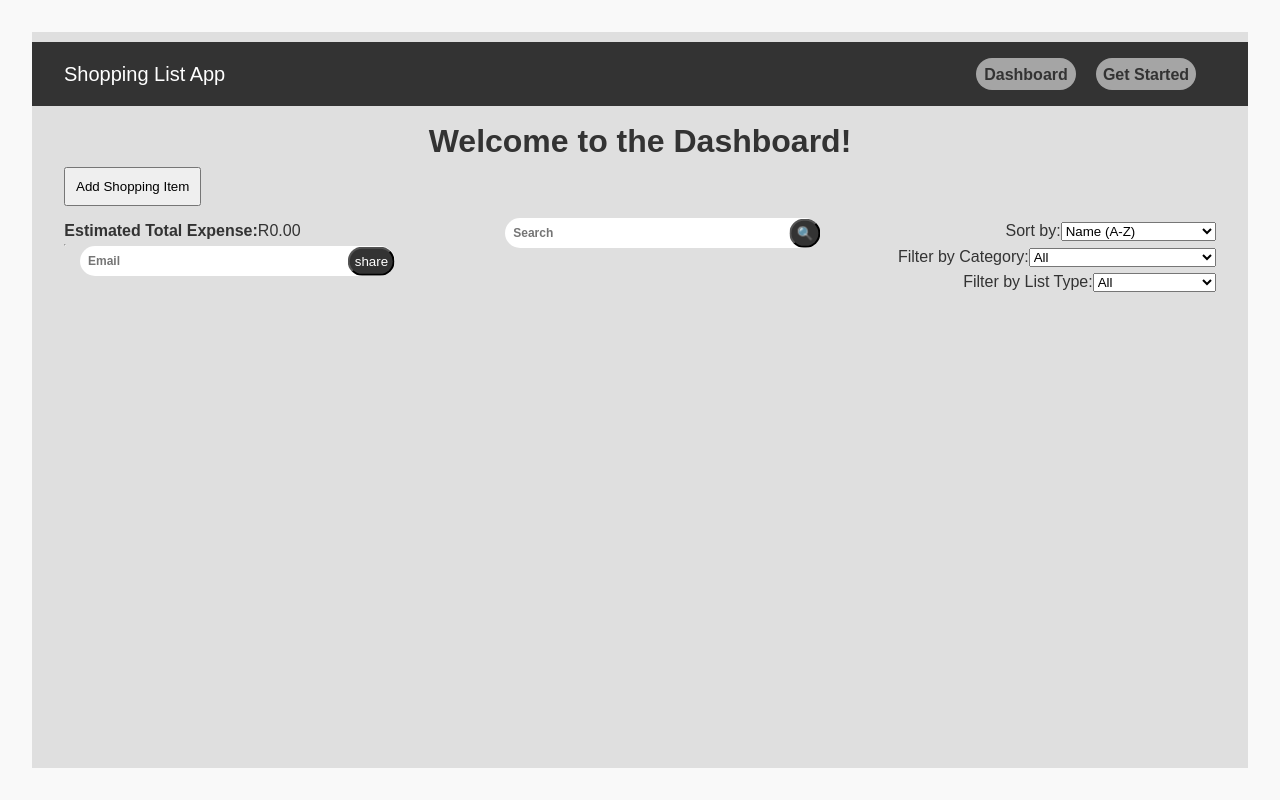
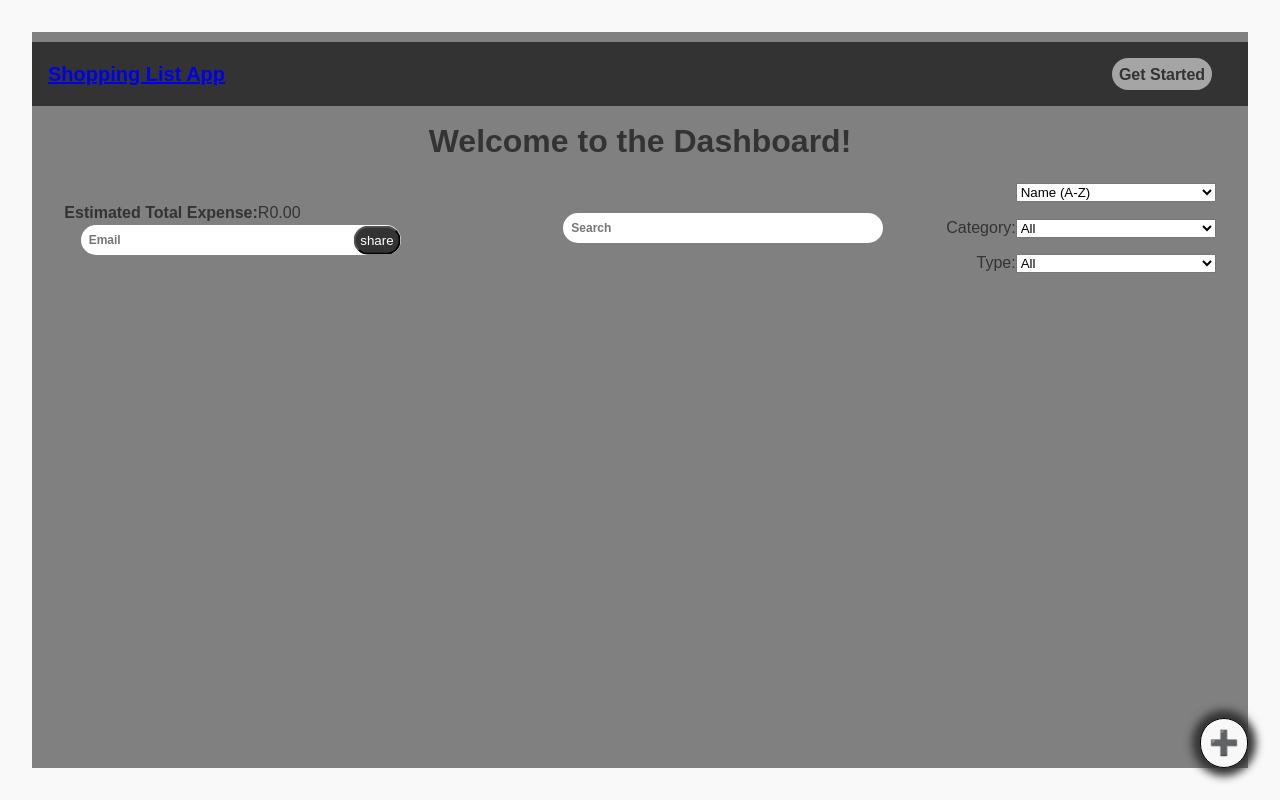
Before and after one commit to DeLightPlus/shopping-list-redux-app, a React (Vite) app: page / in a window 1280 px wide. Built offline with nearby package versions, Linux system fonts and the light colour scheme; data requests are answered from the project's data file.

Commit message:
ui improved

```diff
--- a/db.json
+++ b/db.json
@@ -47,7 +47,7 @@
       "id": "5043",
       "username": "Kabelo Peter Matlakala",
       "email": "matlakalakabelo1@gmail.com",
-      "password": "1234"
+      "password": "123456"
     },
     {
       "id": "1586",
--- a/src/App.css
+++ b/src/App.css
@@ -1,10 +1,4 @@
-#root {
-  max-width: 1280px;
-  height: 100%;
-  margin: 0 auto;
-  padding: 2rem;
-  text-align: center;
-}
+
 
 /* Global Styles */
 
@@ -55,9 +49,19 @@ body
 
 .addItem_btn
 {
-  align-self: flex-start;
-  margin-left: 32px;
-  padding: 10px;
+  position: absolute;
+  display: flex;
+
+  bottom: 32px;
+  right: 32px;
+  height: fit-content;
+  width: fit-content;
+
+
+  box-shadow: #333 0px 0px 8px 8px;
+  border-radius: 100%;
+  z-index: 10;
+
 }
 
 .back_btn
@@ -76,7 +80,7 @@ body
   /* height: 20%; */
   background-color: #f7f7f7;
   border: 1px solid #ddd;
-  border-radius: 10px;
+  border-radius: 2px;
   box-shadow: 0 0 10px rgba(0, 0, 0, 0.1);
 
 }
@@ -87,8 +91,9 @@ body
   padding: 0;
   width: 100%;
   display: flex;
-  flex-direction: column;
-  align-items: center;
+  /* flex-direction: column; */
+  align-items: end;
+  justify-content: space-between;
 }
 
 .add-shopping-item-input
@@ -96,7 +101,7 @@ body
   padding: 0.1rem 4px;
   font-size: 1svw;
   border: 1px solid #ccc;
-  border-radius: 5px;
+  border-radius: 2px;
   width: 100%;
   /* height: 20px; */
   margin: 0.26rem;
@@ -105,7 +110,6 @@ body
 .add-shopping-item-input[type='number']
 {
   width: 64%;
-
 }
 
 .add-shopping-item-input::placeholder
@@ -123,7 +127,7 @@ body
   color: #fff;
   border: black solid 1px;
   padding: 0.5rem 0.5rem;
-  margin: 0.6rem 0.5rem 0rem 0rem;
+  /* margin: 0.6rem 0.5rem 0rem 0rem; */
   font-size: 1.5rem;
   cursor: pointer;
   border-radius: 50px;
@@ -185,13 +189,15 @@ textarea
   margin: 10px 16px 10px 0px;
   padding: 2px;
   height: 50px;
-  flex: 1;
+  align-self: start;
+  width: 86%;
   resize: none;
 }
 
 .expense_search
 {
   display: flex;
+  flex-direction: column;
   margin: 4px;
   padding: 8px;
   width: 96%;
@@ -223,14 +229,33 @@ textarea
   color: white;
 }
 
+.filter
+{
+  display: flex;
+  flex-direction: row;
+  align-items: end;
+  gap: 10px;
+}
+
+.filter select
+{
+  width: 96px;
+}
+
 ul.shopping-list
 {
   list-style: none;
   padding: 0;
   margin: 0;
   width: 100%;
+  height: 100%;
 
   overflow-y: scroll;
+}
+
+ul.shopping-list
+{
+  overflow-y: auto; /* Enable scrolling */
 }
 
 .shopping-list li
@@ -262,9 +287,31 @@ ul.shopping-list
 .list-item-group
 {
   display: flex;
-  /* flex-direction: column; */
+  flex-direction: column;
   justify-content: space-between;
   align-items: center;
+  width: 96%;
+  gap: 8px;
+}
+
+.otherAtt
+{
+  display: flex;
+  align-items: center ;
+
+}
+
+.btn-h-group
+{
+  height: 0px;
+  right: 32px;
+  display: flex;
+  align-self: flex-end;
+  transform: translateY(-100px);
+}
+
+.textarea
+{
   width: 96%;
 }
 
--- a/src/components/Dashboard.jsx
+++ b/src/components/Dashboard.jsx
@@ -15,6 +15,8 @@ function Dashboard()
     const user = useSelector((state) => state.user);
 
     const [showAddForm, setShowAddForm] = useState(false);
+    const [showList, setShowList] = useState(true);
+
 
     useEffect(() => {
     const timeoutId = setTimeout(() => { setShowWelcome(false);
@@ -31,17 +33,19 @@ function Dashboard()
   return (
     <>
         { showWelcome && <h1>Welcome to the Dashboard!</h1> }
-        {console.log(user, ' | ', showAddForm)        }
+        {console.log(user, ' | ', showAddForm) }
+        {console.log(showList," | showlist")  }
 
         {
          showAddForm ?
           <AddShoppingItem setShowAddForm={ setShowAddForm }/> :
-          <button className="addItem_btn" onClick={() => setShowAddForm(true)}>
-            Add Shopping Item
-          </button>
+          <div className="addItem_btn">
+          <button className="add-shopping-item-button" onClick={() => setShowAddForm(true)}>
+            ➕
+          </button> </div>
         }
-        <SharedShoppingList/>
-        <ShoppingList/>
+        <SharedShoppingList showList={showList} setShowList={setShowList}/>
+        { showList && <ShoppingList/> }
     </>
   );
 }
--- a/src/components/Header.jsx
+++ b/src/components/Header.jsx
@@ -38,13 +38,15 @@ const Header = ({ showEntry, setShowEntry }) => {
 
   return (
     <div className='HeaderContainer'>
-      <div className='HeaderTitle'>Shopping List App</div>
+      <div className='HeaderTitle'>
+        <h4 className="" onClick={() => setShowEntry(false)}>
+            <Link to="/" className="">Shopping List App</Link>
+        </h4>
+      </div>
 
       <nav className="nav">
         <ul className="nav-list">
-          <li className="nav-item" onClick={() => setShowEntry(false)}>
-            <Link to="/" className="nav-link">Dashboard</Link>
-          </li>
+
 
           {!showEntry && !signedIn && (
             <li className="nav-item" onClick={() => setShowEntry(true)}>
@@ -56,7 +58,7 @@ const Header = ({ showEntry, setShowEntry }) => {
           {signedIn && (
             <li className="nav-item">
               <div></div>
-              <Link to="/" className="nav-link">{user}</Link><br/>
+              <Link to="/" className="nav-link">{user.split(' ')[0]}</Link><br/>
                <button className='signOut' onClick={() =>  handleLogout() }>
                   Logout</button>
             </li>
--- a/src/components/Login.jsx
+++ b/src/components/Login.jsx
@@ -69,7 +69,8 @@ function Login() {
                 {/* <br /> */}
                 <button type="submit" className="form-button">Login</button>
             </form>
-            <p className="form-text">Don't have an account? <Link to="/register" className="form-link">Register</Link></p>
+            <p className="form-text">
+                Don't have an account? <Link to="/register" className="form-link">Register</Link></p>
             {/* <br /> */}
             {/* <p><Link to="/terms">Terms of service</Link></p> */}
         </div>
--- a/src/components/addShoppingItem.jsx
+++ b/src/components/addShoppingItem.jsx
@@ -44,7 +44,7 @@ function AddShoppingItem({ setShowAddForm }) {
   return (
     <div className="add-shopping-item-container">
       <button className="back_btn" onClick={() => setShowAddForm(false)} > ^ </button>
-      <div style={{padding:'0px 8px 0px 0px',border:'darkgrey solid 1px', display:'flex', justifyContent:'space-between'}}>
+      <div style={{padding:'0px 8px 0px 0px', justifyContent:'space-between'}}>
         <div className="add-shopping-item-group">
           <label className="add-shopping-item-label">
             ItemName
--- a/src/components/shoppingList.jsx
+++ b/src/components/shoppingList.jsx
@@ -1,6 +1,6 @@
 import React, { useEffect, useState } from 'react';
 import { useSelector, useDispatch } from 'react-redux';
-import { fetchShoppingList, deleteShoppingItem, editShoppingItem, searchShoppingList } from '../redux/shoppingListReducer';
+import { fetchShoppingList, deleteShoppingItem, editShoppingItem } from '../redux/shoppingListReducer';
 import axios from 'axios';
 import { SORT_OPTIONS, shoppingCategories } from '../constants';
 
@@ -20,22 +20,19 @@ const ShoppingList = () => {
 
   const [searchTerm, setSearchTerm] = useState('');
   const [sortOption, setSortOption] = useState(SORT_OPTIONS.NAME_ASC);
-  const [listTypeFilter, setListTypeFilter] = useState("");
+  const [listTypeFilter, setListTypeFilter] = useState('');
   const [categoryFilter, setCategoryFilter] = useState('');
 
-  const [emailToShare, SetEmailToShare] =  useState('');
+  const [emailToShare, SetEmailToShare] = useState('');
   const [toShareData, setToShareData] = useState({});
 
   useEffect(() => {
-    if (signedIn)
-    {
+    if (signedIn) {
       dispatch(fetchShoppingList(user.id));
     }
   }, [signedIn, user.id, dispatch]);
 
   useEffect(() => {
-    // Console log for debugging
-    console.log('shoppingList', shoppingList);
     localStorage.setItem('shoppingList', JSON.stringify(shoppingList));
   }, [shoppingList]);
 
@@ -44,13 +41,6 @@ const ShoppingList = () => {
   };
 
   const totalExpense = calculateTotalExpense(shoppingList);
-
-  const handleSearch = (event) => {
-    event.preventDefault();
-    if (searchTerm && user) {
-      dispatch(searchShoppingList({ searchTerm, uid: user.id }));
-    }
-  };
 
   const handleSort = (items) => {
     switch (sortOption) {
@@ -71,17 +61,14 @@ const ShoppingList = () => {
     }
   };
 
-  const filteredAndSortedItems = handleSort(
-    shoppingList.filter((item) =>
-      {
-        if (listTypeFilter === "")
-        {
-          return true;
-        }
+  const filteredItems = shoppingList.filter((item) => {
+    const matchesSearch = item.shoppingItem.toLowerCase().includes(searchTerm.toLowerCase());
+    const matchesType = listTypeFilter === "" || item.type === listTypeFilter;
+    const matchesCategory = !categoryFilter || item.category === categoryFilter;
+    return matchesSearch && matchesType && matchesCategory;
+  });
 
-        return item.type === listTypeFilter;
-      }).filter((item) => !categoryFilter || item.category === categoryFilter)
-  );
+  const filteredAndSortedItems = handleSort(filteredItems);
 
   const handleShareWithEmail = async (event) => {
     event.preventDefault();
@@ -94,35 +81,23 @@ const ShoppingList = () => {
     let recipient = emailToShare;
     let list_to_share = shoppingList;
 
-    if(sender === recipient)
-    {
-      alert("You cant share with yourself.")
+    if (sender.email === recipient) {
+      alert("You can't share with yourself.");
+    } else {
+      let data = { sender: sender.email, recipient, data: list_to_share };
+      setToShareData(data);
+      console.log(sender.email, ', Sharing ShoppingList | ', list_to_share, ' | to: ', recipient);
+
+      try {
+        const response = await axios.post('http://localhost:8000/shoppingListToShare', data);
+        if (response.status === 201) {
+          alert('List has been sent to: ' + recipient);
         }
-    else
-    {
-      let data = { "sender": sender.email , "recipient": recipient, "data": list_to_share};
-      setToShareData(data);
-      console.log(sender.email ,' ,Sharing ShoppingList | ', list_to_share ,' | to: ', recipient);
-
-      try
-      {
-        const response = await axios.post('http://localhost:8000/shoppingListToShare', data);
-
-          console.log(response.status);
-          if(response.status === 201)
-          {
-              alert('list has been sent to: ' + recipient );
-          }
-        // Redirect to login page or dashboard
-      }
-      catch (error)
-      {
+      } catch (error) {
         alert(error.message);
       }
     }
-
     SetEmailToShare('');
-
   }
 
   const validateInput = () => {
@@ -164,28 +139,26 @@ const ShoppingList = () => {
 
   return (
     <>
-      <form className="expense_search" onSubmit={handleSearch}>
-        <div style={{display:'flex', flexDirection:'column', alignItems:'start', flex:'1'}}>
+      <form className="expense_search" onSubmit={(e) => e.preventDefault()}>
+        <div style={{ display: 'flex', flexDirection: 'column', alignItems: 'start', flex: '1' }}>
           <label>
             <strong>Estimated Total Expense:</strong>
             R{totalExpense}
-          </label><hr/>
+          </label>
           <div className='search-input-button'>
             <input placeholder="Email" value={emailToShare}
-              onChange={(e) => SetEmailToShare(e.target.value)}/>
+              onChange={(e) => SetEmailToShare(e.target.value)} />
             <button onClick={handleShareWithEmail}>share</button>
           </div>
         </div>
 
         <div className='search-input-button'>
           <input placeholder="Search" value={searchTerm}
-            onChange={(e) => setSearchTerm(e.target.value)}/>
-          <button type="submit">🔍</button>
+            onChange={(e) => setSearchTerm(e.target.value)} />
         </div>
 
-        <div style={{display:'flex', flexDirection:'column', alignItems:'end'}}>
+        <div className='filter'>
           <label>
-            Sort by:
             <select value={sortOption} onChange={(e) => setSortOption(e.target.value)}>
               {
                 Object.entries(SORT_OPTIONS).map(([key, value]) => (
@@ -197,7 +170,7 @@ const ShoppingList = () => {
           </label>
 
           <label>
-            Filter by Category:
+            Category:
             <select className="category-filter" value={categoryFilter} onChange={(e) => setCategoryFilter(e.target.value)}>
               <option value="">All</option>
               {shoppingCategories.map((category) => (
@@ -209,7 +182,7 @@ const ShoppingList = () => {
           </label>
 
           <label>
-            Filter by List Type:
+           Type:
             <select
               className="category-filter"
               value={listTypeFilter}
@@ -219,8 +192,6 @@ const ShoppingList = () => {
               <option value="groceries">Groceries</option>
               <option value="household">Household Items</option>
               <option value="equipment">Equipment</option>
-
-              {/* Add more options as needed */}
             </select>
           </label>
         </div>
@@ -238,7 +209,7 @@ const ShoppingList = () => {
                   editInput={editInput} setEditInput={setEditInput}
                   editPrice={editPrice} setEditPrice={setEditPrice}
                   editQuant={editQuant} setEditQuant={setEditQuant}
-                editCategory={editCategory} setEditCategory={ setEditCategory}
+                  editCategory={editCategory} setEditCategory={setEditCategory}
                   editExtraNotes={editExtraNotes} setEditExtraNotes={setEditExtraNotes}
                   dispatch={dispatch}
                   handleUpdate={handleUpdate}
@@ -285,7 +256,7 @@ const EditForm = ({
         <input
           type='text'
           value={editType}
-          onChange={(e) => { setEditType(inputValue); }}
+          onChange={(e) => { setEditType(e.target.value); }}
         />
       </div>
 
@@ -303,7 +274,7 @@ const EditForm = ({
         <input
           type='text'
           value={editCategory}
-          onChange={(e) => { (e.target.value); }}
+          onChange={(e) => { setEditCategory(e.target.value); }}
         />
       </div>
 
@@ -357,11 +328,13 @@ const ShoppingItem = ({
   dispatch
 }) => (
   <div className='shopping-list-item'>
-    <div className='list-item-group'>
-      <span>{item.shoppingItem} | type: {<small>{item.type}</small>}</span>
+    <div className='list-item-group' id=''>
+      <span>{item.shoppingItem} | {<small>{item.type}</small>}</span>
       <div className='inc_dec_quant' id='category'>
         <span>{item.category}</span>
       </div>
+
+      <div className="otherAtt">
         <div className='inc_dec_quant' id='price'>
           <span><small>Price:</small> R{item.price}</span>
         </div>
@@ -371,6 +344,9 @@ const ShoppingItem = ({
         <div className='inc_dec_quant' id='total'>
           <span><small>Total:</small> R{item.price * item.quantity}</span>
         </div>
+      </div>
+
+      <div className="btn-h-group">
         <button onClick={() => {
           setEditing(item.id);
           setEditType(item.type);
@@ -386,8 +362,9 @@ const ShoppingItem = ({
           <div className='icn'>🗑</div>
         </button>
       </div>
+    </div>
 
-    <div className='list-item-group'>
+    <div className='textarea'>
       <textarea value={item.extraNotes} readOnly />
     </div>
   </div>
--- a/src/index.css
+++ b/src/index.css
@@ -1,68 +1,114 @@
-/* :root {
-  font-family: Inter, system-ui, Avenir, Helvetica, Arial, sans-serif;
-  line-height: 1.5;
-  font-weight: 400;
-
-  color-scheme: light dark;
-  color: rgba(255, 255, 255, 0.87);
-  background-color: #242424;
-
-  font-synthesis: none;
-  text-rendering: optimizeLegibility;
-  -webkit-font-smoothing: antialiased;
-  -moz-osx-font-smoothing: grayscale;
+/* Base Styles (Mobile First) */
+#root {
+  max-width: 1280px;
+  height: 100%;
+  margin: 0 auto;
+  padding: 0.25rem;
+  text-align: center;
 }
 
-a {
-  font-weight: 500;
-  color: #646cff;
-  text-decoration: inherit;
-}
-a:hover {
-  color: #535bf2;
+.HeaderContainer {
+  flex-direction: column; /* Stack items vertically */
+  align-items: center;
+  padding: 1rem;
 }
 
-body {
-  margin: 0;
-  display: flex;
-  place-items: center;
-  min-width: 320px;
-  min-height: 100vh;
+.add-shopping-item-group {
+  flex-direction: column; /* Stack inputs vertically */
 }
 
-h1 {
-  font-size: 3.2em;
-  line-height: 1.1;
+.add-shopping-item-input {
+  width: 100%; /* Full width on mobile */
 }
 
-button {
-  border-radius: 8px;
-  border: 1px solid transparent;
-  padding: 0.6em 1.2em;
-  font-size: 1em;
-  font-weight: 500;
-  font-family: inherit;
-  background-color: #1a1a1a;
-  cursor: pointer;
-  transition: border-color 0.25s;
-}
-button:hover {
-  border-color: #646cff;
-}
-button:focus,
-button:focus-visible {
-  outline: 4px auto -webkit-focus-ring-color;
+.add-shopping-item-button {
+  width: 100%; /* Full width button on mobile */
 }
 
-@media (prefers-color-scheme: light) {
-  :root {
-    color: #213547;
-    background-color: #ffffff;
+/* Media Queries */
+@media (min-width: 600px)
+{
+  .App
+  {
+    background: rgb(185, 185, 185);
   }
-  a:hover {
-    color: #747bff;
+
+  #root {
+    max-width: 1280px;
+    padding: 2rem;
   }
-  button {
-    background-color: #f9f9f9;
+
+  .HeaderContainer {
+    flex-direction: row; /* Align items horizontally on larger screens */
+    justify-content: space-between;
   }
-} */
+
+  .add-shopping-item-group {
+    flex-direction: row; /* Align inputs in a row */
+  }
+
+  .add-shopping-item-input {
+    width: auto; /* Adjust width for larger screens */
+    margin-right: 1rem; /* Add space between inputs */
+  }
+
+  .add-shopping-item-button {
+    width: auto; /* Adjust button size */
+  }
+}
+
+@media (min-width: 768px)
+{
+  .App
+  {
+    width: 100%;
+    height: 100%;
+    background: grey;
+  }
+
+  ul.shopping-list
+  {
+    height: 100%;
+  }
+
+  .shopping-list-item
+{
+  display: flex;
+  flex-direction: column;
+  justify-content: space-between;
+  align-items: center;
+}
+
+.list-item-group
+{
+  display: flex;
+  flex-direction: row;
+  justify-content: space-between;
+  align-items: center;
+  width: 96%;
+}
+  .list-item-group {
+    width: 100%; /* Full width for larger screens */
+  }
+
+  .expense_search
+  {
+    display: flex;
+    flex-direction: row;
+    margin: 4px;
+    justify-content: center;
+    align-items: center;
+  }
+
+  .filter
+  {
+    display: flex;
+    flex-direction: column;
+    align-items: end;
+  }
+
+  .filter select
+  {
+    width: 200px;
+  }
+}
```
Also changed, not shown: src/components/sharedShoppingList.jsx (+8 -1 lines). Lines whose indentation alone changed are shown as unchanged.
